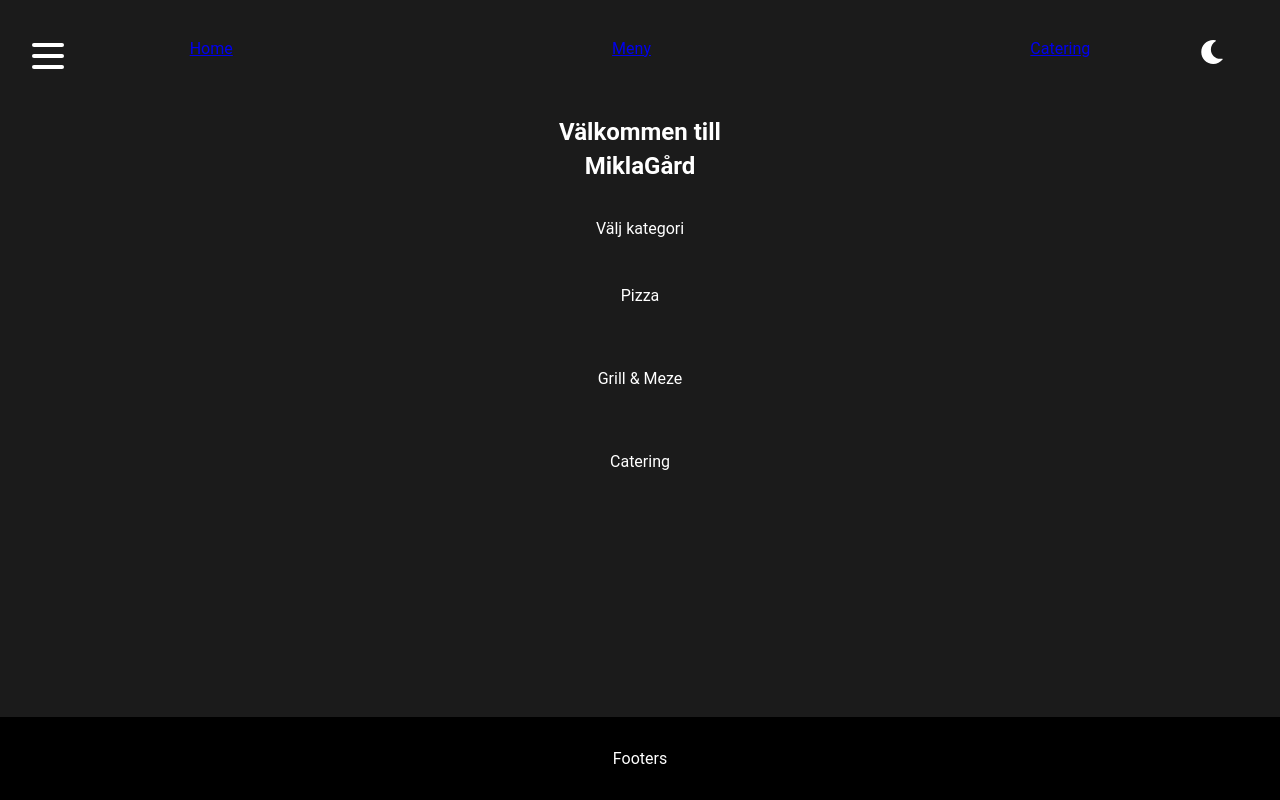
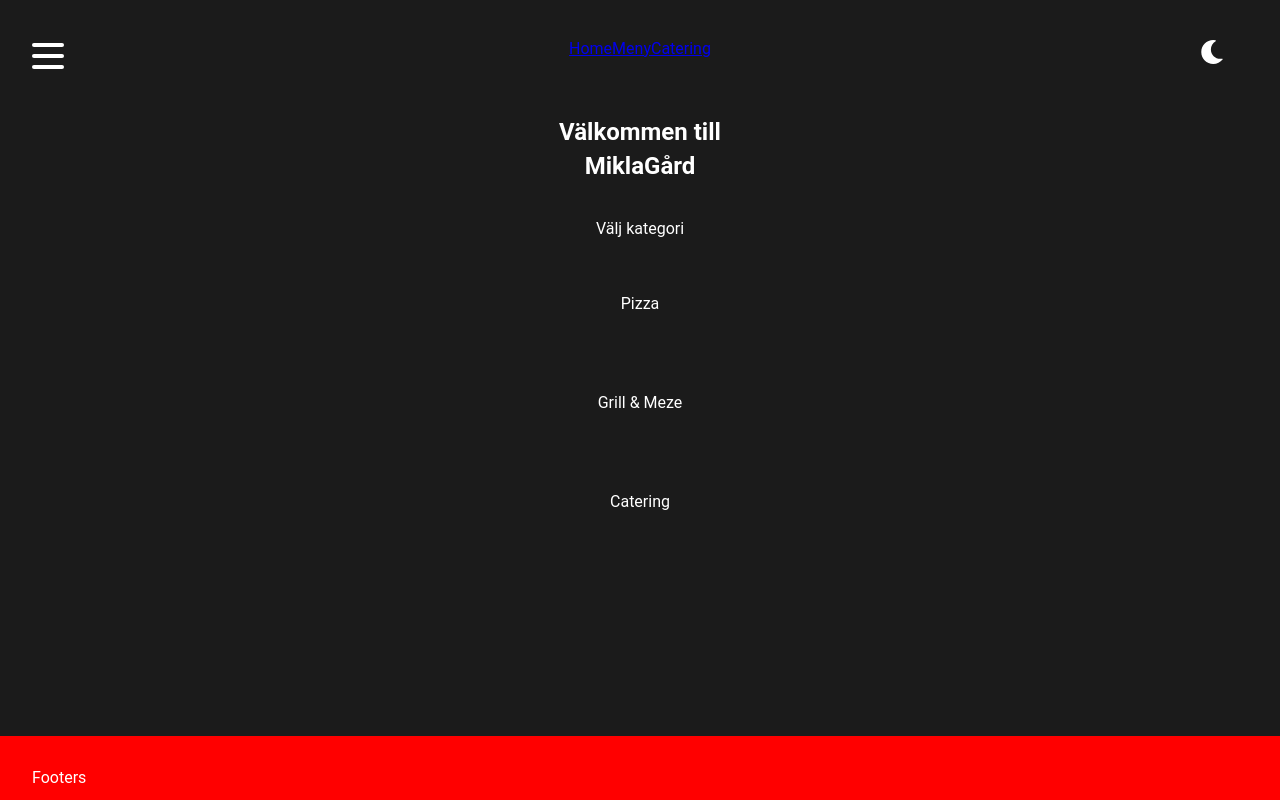
Before and after one commit to ozgurcoban/mikla, a React (Create React App) app: page / in a window 1280 px wide. Built offline with nearby package versions, Linux system fonts and the light colour scheme.

Commit message:
footer fixes

```diff
--- a/src/components/Footer.js
+++ b/src/components/Footer.js
@@ -5,12 +5,20 @@ export const Footer = () => {
 };
 
 const FooterStyled = styled.footer`
-  background: black;
+  position: fixed;
+  bottom: 0;
+  width: 100%;
+  min-height: 2.5rem;
+  padding: 2rem 2rem 0 2rem;
+  height: 4rem;
+  background-color: red;
+`;
+
+/* background: black;
   width: 100%;
   color: white;
   padding: 2rem;
   display: grid;
   bottom: 0;
-  position: absolute;
-  place-items: center;
-`;
+  position: relative;
+  place-items: center; */
--- a/src/components/LinkCardContainer.js
+++ b/src/components/LinkCardContainer.js
@@ -30,7 +30,7 @@ const Section = styled.section`
   }
 
   article {
-    padding: 1rem;
+    padding: 1.5rem;
     margin: 1rem;
   }
 `;
--- a/src/components/Navbar.js
+++ b/src/components/Navbar.js
@@ -18,9 +18,12 @@ const Navbar = () => {
     <Nav>
       <Burger open={open} setOpen={setOpen} />
       {/* <Toggle theme={theme} toggleTheme={toggleTheme} /> */}
-      <Link to='/'>Home</Link>
-      <Link to='menu'>Meny</Link>
-      <Link to='catering'>Catering</Link>
+      <Wrapper>
+        <Link to='/'>Home</Link>
+        <Link to='menu'>Meny</Link>
+        <Link to='catering'>Catering</Link>
+      </Wrapper>
+
       <SideMenu open={open} setOpen={setOpen} />
     </Nav>
   );
@@ -34,4 +37,6 @@ const Nav = styled.nav`
   height: 6rem;
 `;
 
+const Wrapper = styled.div``;
+
 export default Navbar;
--- a/src/styles/global.js
+++ b/src/styles/global.js
@@ -15,12 +15,12 @@ export const GlobalStyles = createGlobalStyle`
     font-family: 'Roboto', sans-serif;
     transition: all .5s linear;
   }
+  #container {
+    position: relative;
+  min-height: 100vh;
+  }
 
-  #container {
-    display: flex;
-    flex-direction: column;
-    height: 100vh;
-  }
+
 
 
     /* align-items: center;
```
Also changed, not shown: src/pages/rafc.js (added).
